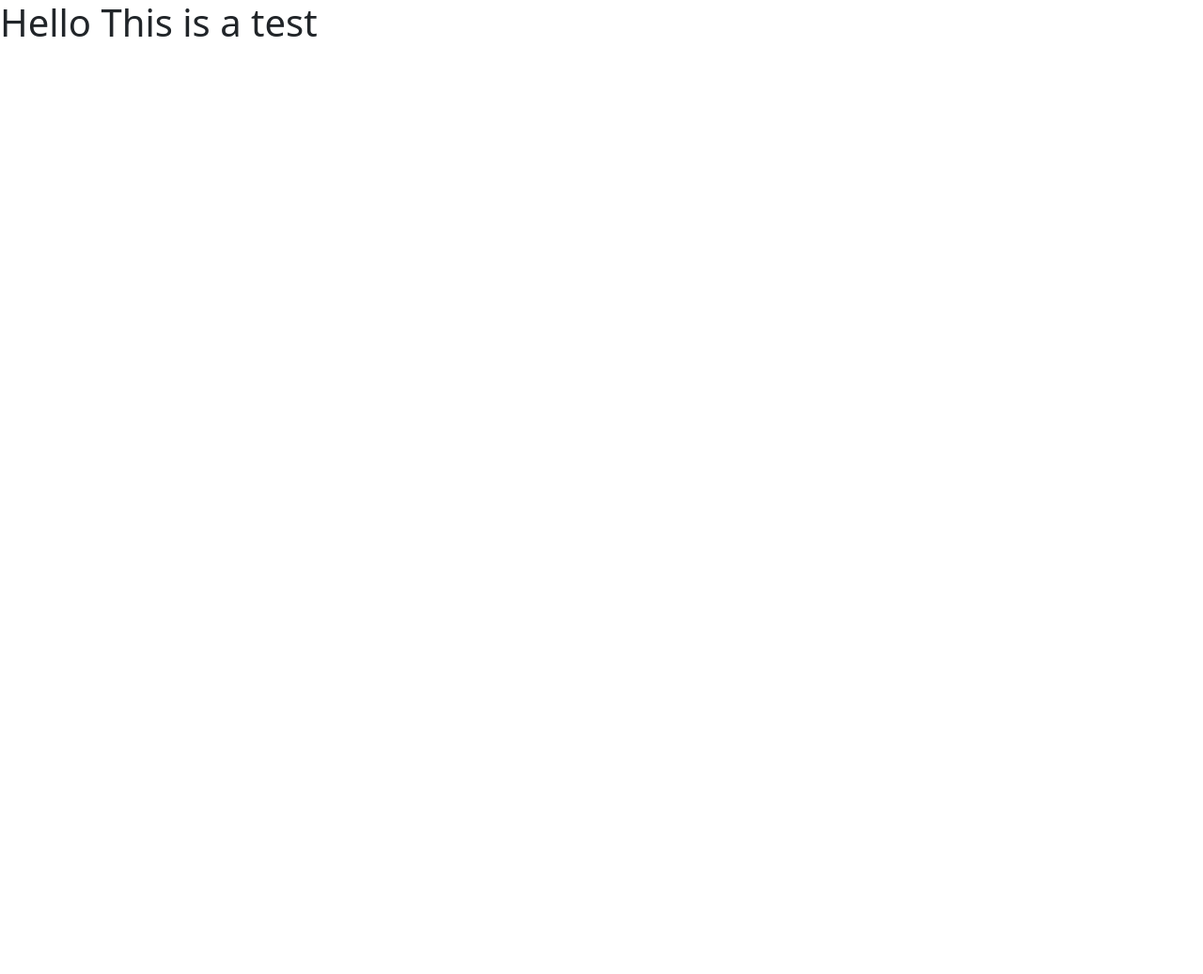
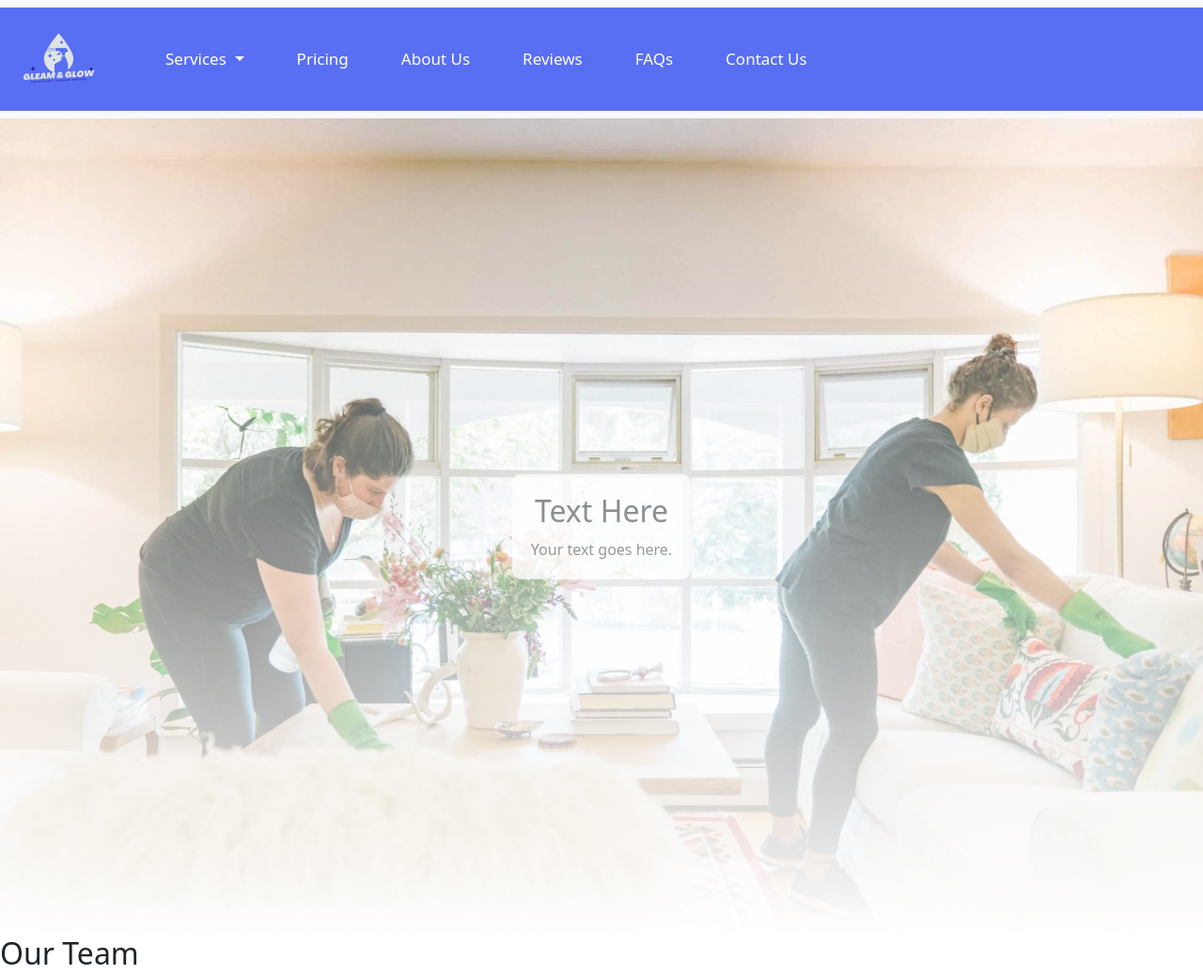
Before and after one commit to feyaif3/Cleaning-Service-Site, a website: page HTML/index.html in a window 1280 px wide. Shown: the whole page at 94% size. Before the commit the page ends 800 px from the top, so only its background shows below. Drawn offline with nearby package versions, Linux system fonts and the light colour scheme.

Commit message:
Navbar complete and image added to main section

```diff
--- a/CSS/styles.css
+++ b/CSS/styles.css
@@ -0,0 +1,73 @@
+.nav-item {
+  font-size: 17px;
+  font-weight: 500;
+}
+
+.nav-link {
+  color: white;
+  margin: 0px 20px;
+}
+
+.container-fluid {
+  background-color: #586ff3;
+}
+
+.navbar-nav {
+  justify-content: space-between;
+  padding: 20px;
+}
+
+.cleaning-team {
+  position: relative;
+  overflow: hidden;
+}
+
+.cleaning-team::before {
+  content: "";
+  position: absolute;
+  top: 0;
+  left: 0;
+  width: 100%;
+  height: 100%;
+  background: linear-gradient(
+    to bottom,
+    rgba(255, 255, 255, 0),
+    rgba(255, 255, 255, 1)
+  );
+  z-index: 1;
+}
+
+.cleaning-team img {
+  position: relative;
+  z-index: 0;
+}
+
+.image-section {
+  position: relative;
+}
+
+.cleaning-team {
+  position: relative;
+}
+
+.navbar-brand {
+}
+
+.overlay {
+  position: absolute;
+  top: 50%;
+  left: 50%;
+  transform: translate(-50%, -50%);
+  background-color: rgba(255, 255, 255, 0.8);
+  padding: 20px;
+  border-radius: 10px;
+  text-align: center;
+}
+
+.text-box h2 {
+  margin-bottom: 10px;
+}
+
+.text-box p {
+  margin: 0;
+}
--- a/HTML/index.html
+++ b/HTML/index.html
@@ -8,9 +8,93 @@
       rel="stylesheet"
       href="/node_modules/bootstrap/dist/css/bootstrap.css"
     />
+    <link rel="stylesheet" href="/CSS/styles.css" />
   </head>
   <body>
-    <h1>Hello This is a test</h1>
+    <!-- NAVBAR -->
+
+    <nav class="navbar navbar-expand-lg bg-body-tertiary" id="bg-navbar">
+      <div class="container-fluid">
+        <a class="navbar-brand" href="/HTML/index.html">
+          <img
+            src="/images/Tidy and Go (1).png"
+            alt="Company Logo"
+            width="100"
+            height="auto"
+          />
+        </a>
+        <button
+          class="navbar-toggler"
+          type="button"
+          data-bs-toggle="collapse"
+          data-bs-target="#navbarNavDropdown"
+          aria-controls="navbarNavDropdown"
+          aria-expanded="false"
+          aria-label="Toggle navigation"
+        >
+          <span class="navbar-toggler-icon"></span>
+        </button>
+        <div class="collapse navbar-collapse" id="navbarNavDropdown">
+          <ul class="navbar-nav">
+            <li class="nav-item dropdown">
+              <a
+                class="nav-link dropdown-toggle"
+                href="#"
+                role="button"
+                data-bs-toggle="dropdown"
+                aria-expanded="false"
+              >
+                Services
+              </a>
+              <ul class="dropdown-menu">
+                <li><a class="dropdown-item" href="#">Scheduled Clean</a></li>
+                <li><a class="dropdown-item" href="#">One-off Clean</a></li>
+                <li>
+                  <a class="dropdown-item" href="#">End of Tenancy Clean</a>
+                </li>
+              </ul>
+            </li>
+            <li class="nav-item">
+              <a class="nav-link" href="#">Pricing</a>
+            </li>
+            <li class="nav-item">
+              <a class="nav-link" href="#">About Us</a>
+            </li>
+            <li class="nav-item">
+              <a class="nav-link" href="#">Reviews</a>
+            </li>
+            <li class="nav-item">
+              <a class="nav-link" href="#">FAQs</a>
+            </li>
+            <li class="nav-item">
+              <a class="nav-link" href="#">Contact Us</a>
+            </li>
+          </ul>
+        </div>
+      </div>
+    </nav>
+
+    <!-- MAIN SECTION -->
+
+    <section class="image-section">
+      <div class="cleaning-team">
+        <img
+          src="/images/Lime_Maids_Woodbine_51of166-scaled.jpg"
+          alt="Cleaning team"
+          width="100%"
+          height="870"
+        />
+        <div class="overlay">
+          <div class="text-box">
+            <h2>Text Here</h2>
+            <p>Your text goes here.</p>
+          </div>
+        </div>
+      </div>
+    </section>
+    <section>
+      <h2>Our Team</h2>
+    </section>
     <script src="/node_modules/bootstrap/dist/js/bootstrap.bundle.js"></script>
   </body>
 </html>
```
Also changed, not shown: images/Lime_Maids_Woodbine_51of166-scaled.jpg (added), images/Maid-Bright-Professional-House-Cleaning-Service-Recurring-Cleanings-Living-Room-1-3.jpg (added), images/Professional-House-Cleaning-Services-in-North-Ogden-Utah.jpg (added), images/Tidy and Go (1).png (added), images/depositphotos_348555878-stock-photo-selective-focus-smiling-multicultural-team.jpg (added), images/gleam and glow.jpg (added), images/logo snip.JPG (added), images/shutterstock_1675607932.jpg (added).
